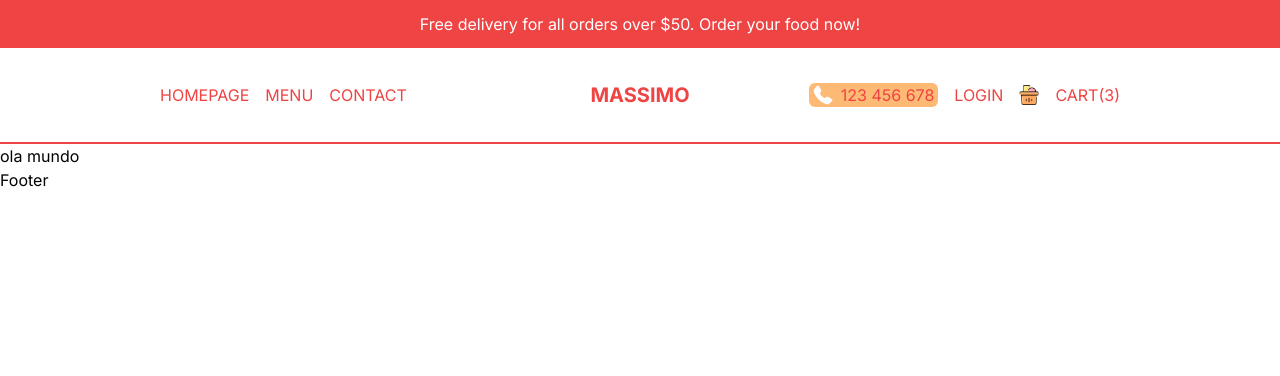
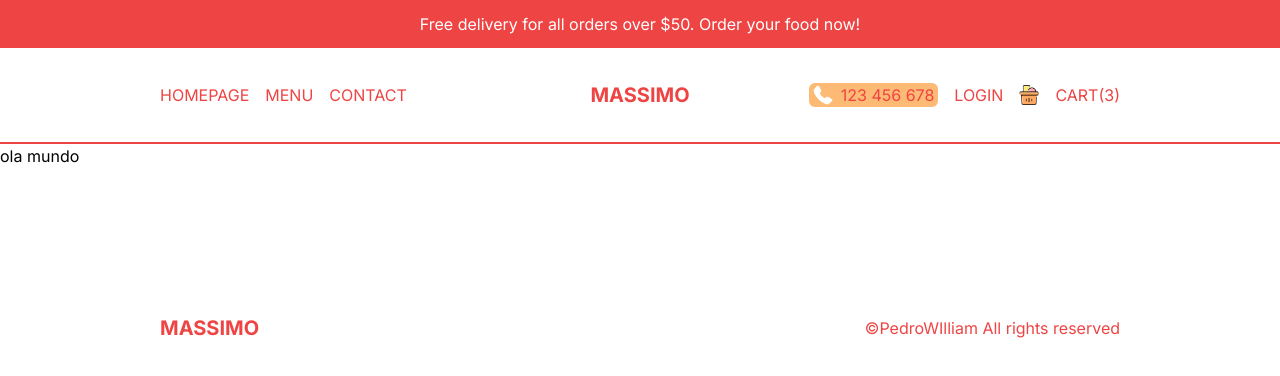
Before and after one commit to pedrowilliamsantos/restaurante, a Next.js app: page / in a window 1280 px wide. Shown: the top 376 px of the page. Built offline with nearby package versions, Linux system fonts and the light colour scheme.

Commit message:
implementando o footer

```diff
--- a/src/components/Footer.tsx
+++ b/src/components/Footer.tsx
@@ -1,8 +1,12 @@
+import Link from 'next/link'
 import React from 'react'
 
 const Footer = () => {
   return (
-    <div>Footer</div>
+    <div className='h-12 md:h-24 p-4 lg:p-20 xl:p-40 text-red-500 flex items-center justify-between'>
+      <Link href="/" className='font-bold text-xl'>MASSIMO</Link>
+      <p>©PedroWIlliam All rights reserved</p>
+    </div>
   )
 }
 
```
